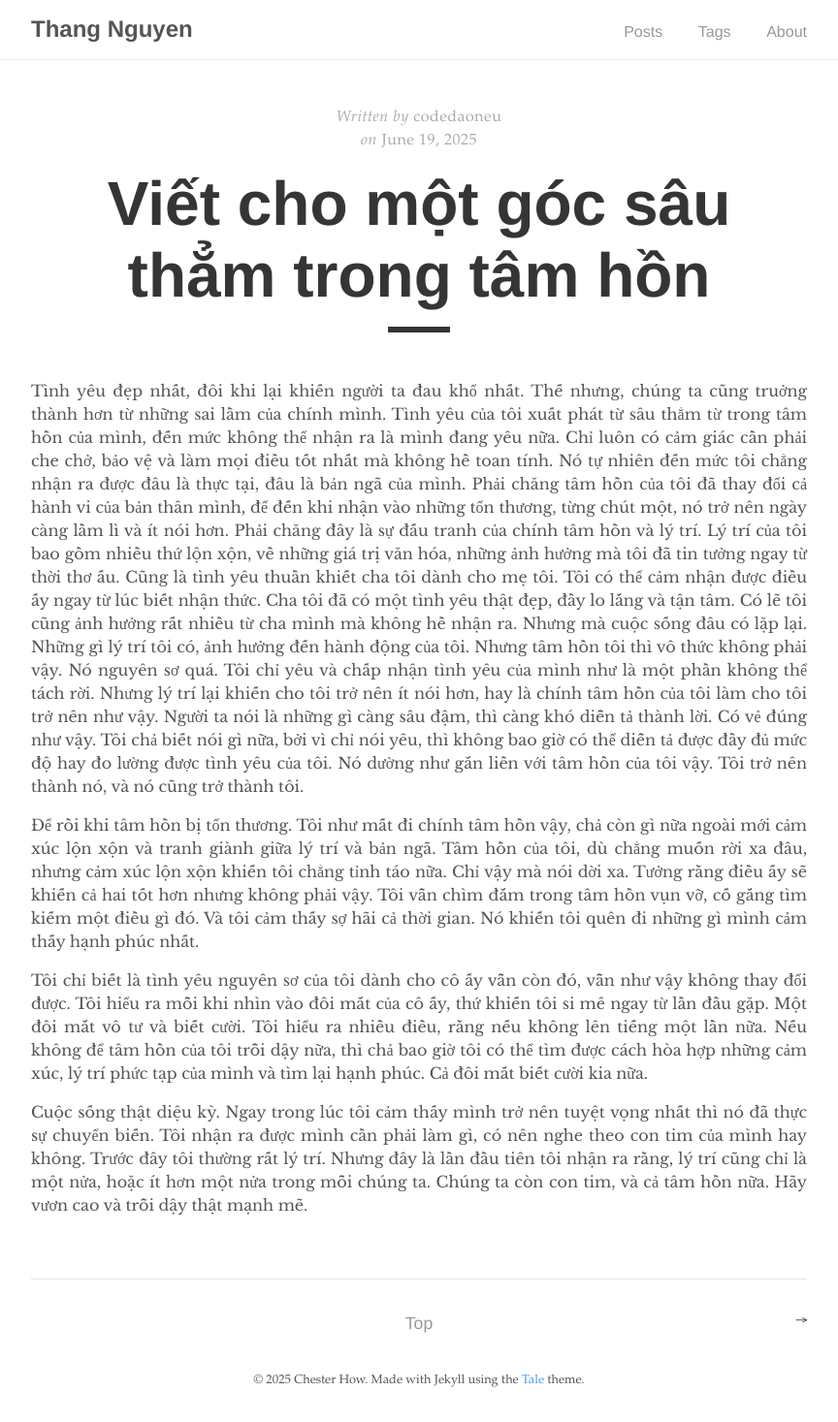
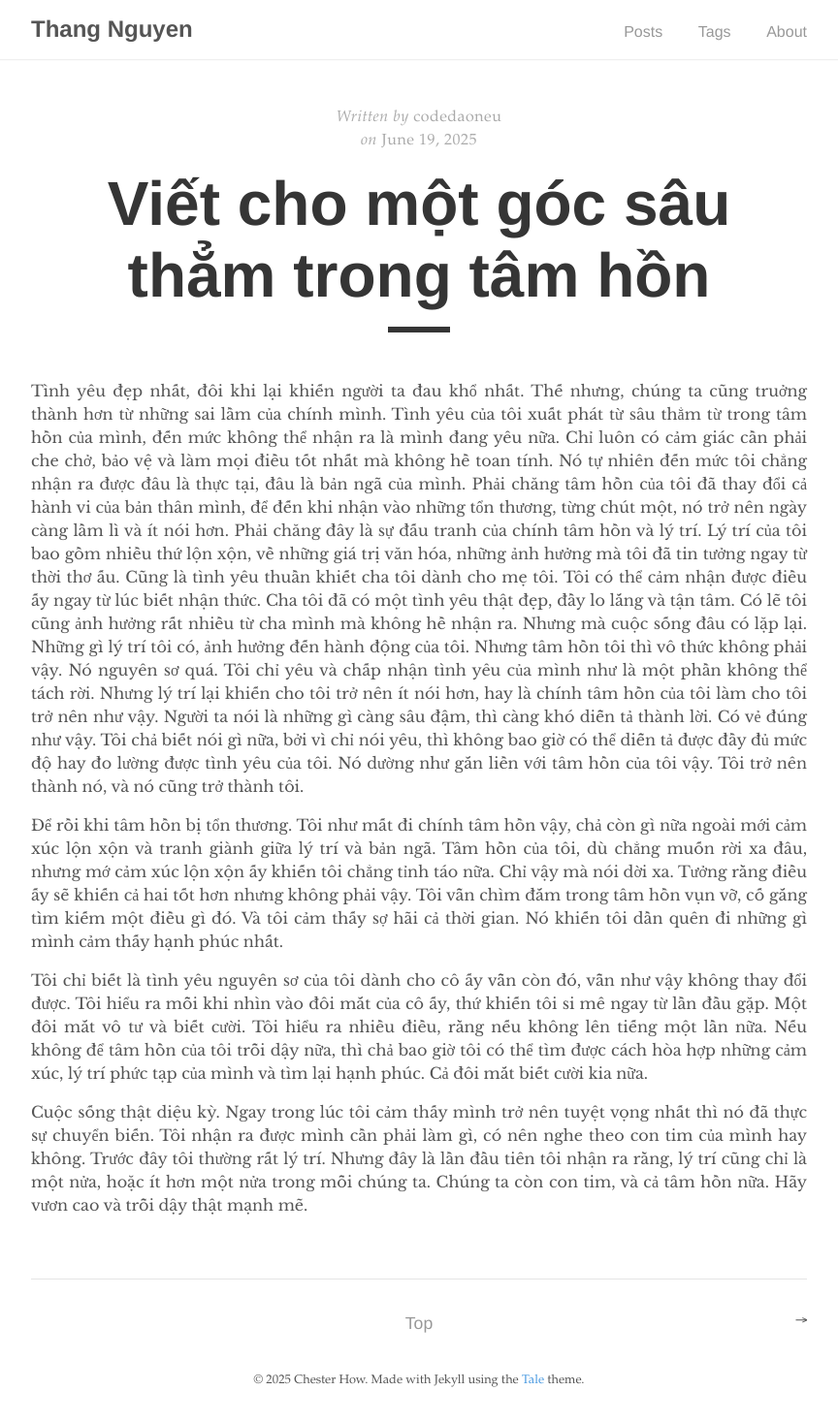
Before and after one commit to codedaoneu/codedaoneu.github.io, a Jekyll site: the page built from _posts/2025-06-19-lon-xon.md, in a window 1280 px wide. Shown: the whole page at 97% size, without its empty margins (208-1072 px from the left). Built offline with Jekyll 4.4.1, drawn with Linux system fonts in a browser that asks for light colours.

Commit message:
add new write

```diff
--- a/_posts/2025-06-19-lon-xon.md
+++ b/_posts/2025-06-19-lon-xon.md
@@ -12,7 +12,7 @@ luôn có cảm giác cần phải che chở, bảo vệ và làm mọi điều
 nhận ra được đâu là thực tại, đâu là bản ngã của mình. Phải chăng tâm hồn của tôi đã thay đổi cả hành vi của bản thân mình, để đến khi nhận vào những tổn thương, từng chút một, nó trở nên ngày càng lầm lì và ít nói hơn. Phải chăng đây là sự đấu tranh của chính tâm hồn và lý trí. Lý trí của tôi bao gồm nhiều thứ lộn xộn, về những giá trị văn hóa, những ảnh hưởng mà tôi đã tin tưởng ngay từ thời thơ ấu. Cũng là tình yêu thuần khiết cha tôi dành cho mẹ tôi. Tôi có thể cảm nhận được điều ấy ngay từ lúc biết nhận thức. Cha tôi đã có một tình yêu thật đẹp, đầy lo lắng và tận tâm. Có lẽ tôi cũng ảnh hưởng rất nhiều từ cha mình mà không hề nhận ra. Nhưng mà cuộc sống đâu có lặp lại. Những gì lý trí tôi có, ảnh hưởng đến hành động của tôi. Nhưng tâm hồn tôi thì vô thức không phải vậy. Nó nguyên sơ quá. Tôi chỉ yêu và chấp nhận tình yêu của mình như là một phần không thể tách rời. Nhưng lý trí lại khiến cho tôi trở nên ít nói hơn, hay là chính tâm hồn của tôi làm cho tôi trở nên như vậy. Người ta nói là những gì càng sâu đậm, thì càng khó diễn tả thành lời. Có vẻ đúng như vậy. Tôi chả biết nói gì nữa, bởi vì chỉ nói yêu, thì không bao giờ có thể diễn tả được đầy đủ mức độ hay đo lường được tình yêu của tôi. Nó dường như gắn liền với tâm hồn của tôi vậy.
 Tôi trở nên thành nó, và nó cũng trở thành tôi.
 
-Để rồi khi tâm hồn bị tổn thương. Tôi như mất đi chính tâm hồn vậy, chả còn gì nữa ngoài mới cảm xúc lộn xộn và tranh giành giữa lý trí và bản ngã. Tâm hồn của tôi, dù chẳng muốn rời xa đâu, nhưng cảm xúc lộn xộn khiến tôi chẳng tỉnh táo nữa. Chỉ vậy mà nói dời xa. Tưởng rằng điều ấy sẽ khiến cả hai tốt hơn nhưng không phải vậy. Tôi vẫn chìm đắm trong tâm hồn vụn vỡ, cố gắng tìm kiếm một điều gì đó. Và tôi cảm thấy sợ hãi cả thời gian. Nó khiến tôi quên đi những gì mình cảm thấy hạnh phúc nhất.
+Để rồi khi tâm hồn bị tổn thương. Tôi như mất đi chính tâm hồn vậy, chả còn gì nữa ngoài mới cảm xúc lộn xộn và tranh giành giữa lý trí và bản ngã. Tâm hồn của tôi, dù chẳng muốn rời xa đâu, nhưng mớ cảm xúc lộn xộn ấy khiến tôi chẳng tỉnh táo nữa. Chỉ vậy mà nói dời xa. Tưởng rằng điều ấy sẽ khiến cả hai tốt hơn nhưng không phải vậy. Tôi vẫn chìm đắm trong tâm hồn vụn vỡ, cố gắng tìm kiếm một điều gì đó. Và tôi cảm thấy sợ hãi cả thời gian. Nó khiến tôi dần quên đi những gì mình cảm thấy hạnh phúc nhất.
 
 Tôi chỉ biết là tình yêu nguyên sơ của tôi dành cho cô ấy vẫn còn đó, vẫn như vậy không thay đổi được. Tôi hiểu ra mỗi khi nhìn vào đôi mắt của cô ấy, thứ khiến tôi si mê ngay từ lần đầu gặp. Một đôi mắt vô tư và biết cười. Tôi hiểu ra nhiều điều, rằng nếu không lên tiếng một lần nữa. Nếu không để tâm hồn của tôi trỗi dậy nữa, thì chả bao giờ tôi có thể tìm được cách hòa hợp những cảm xúc, lý trí phức tạp của mình và tìm lại hạnh phúc. Cả đôi mắt biết cười kia nữa.
 
```
